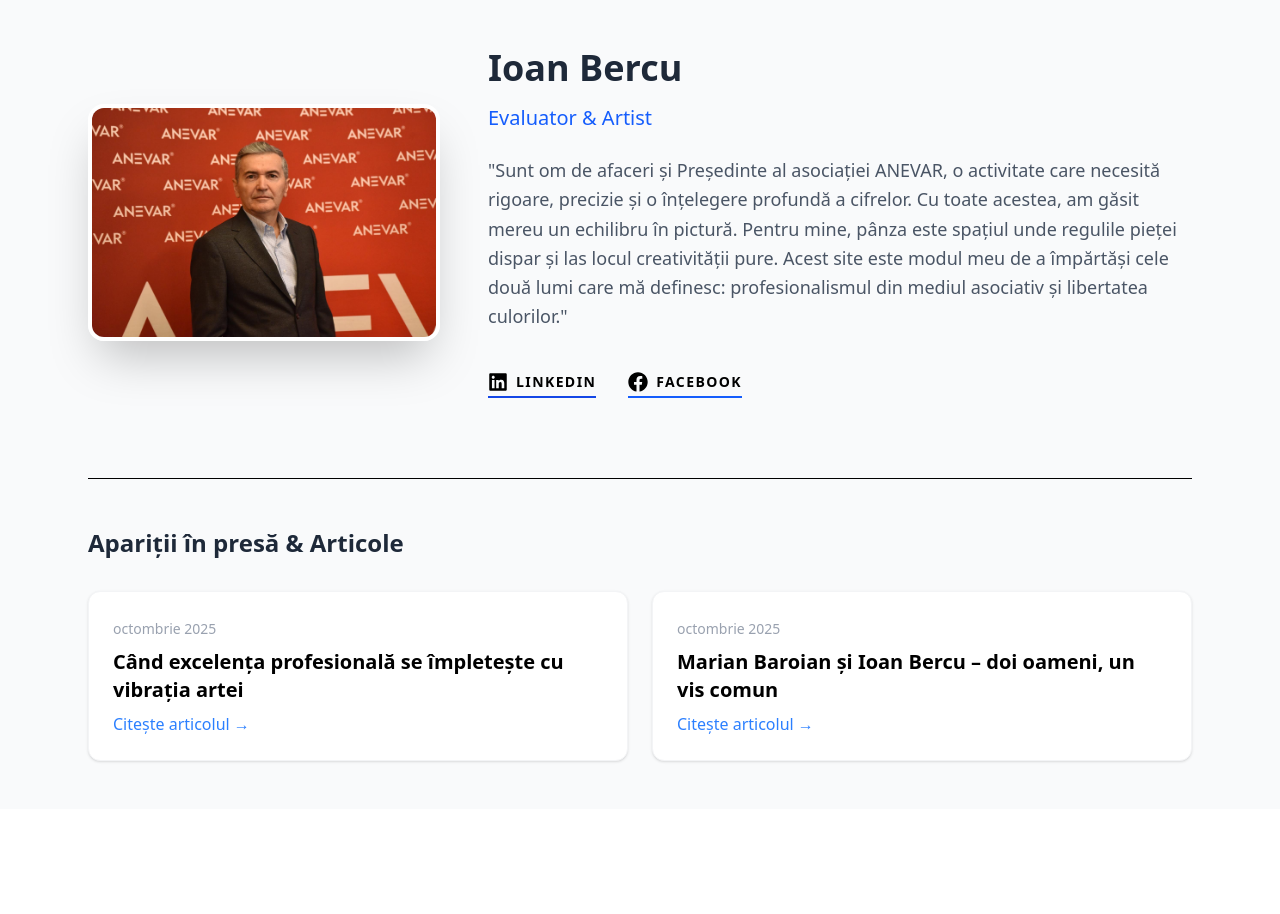
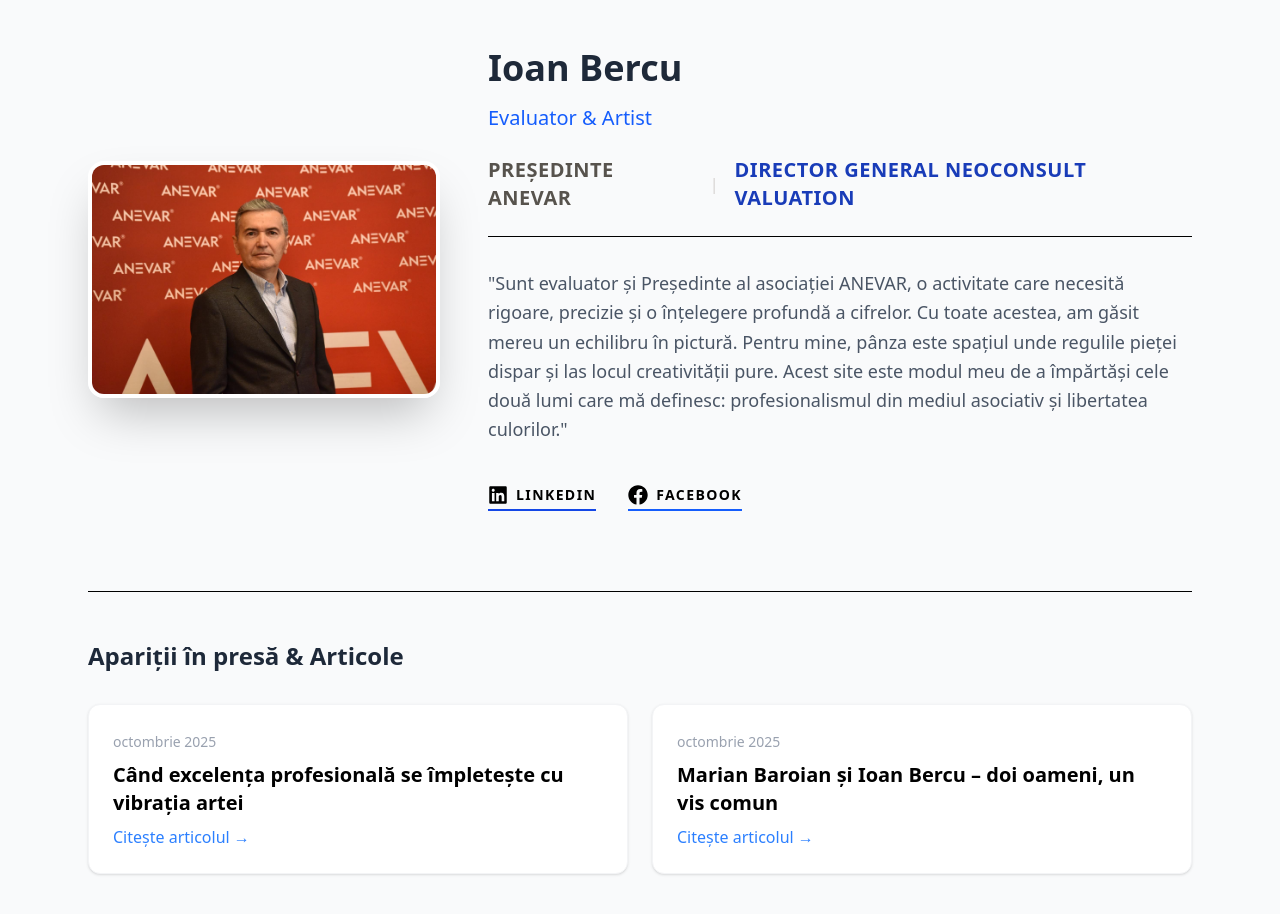
Before and after one commit to alebercu/proiect-tata, a React (Vite) app in the folder client/: page / in a window 1280 px wide. Shown: the top 914 px of the page. Before the commit the page ends 809 px from the top, so only its background shows below. Built offline with nearby package versions, Linux system fonts and the light colour scheme.

Commit message:
link neoconsult

```diff
--- a/client/src/App.jsx
+++ b/client/src/App.jsx
@@ -27,9 +27,26 @@
             <h1 className="text-4xl font-bold text-gray-800 mb-4">Ioan Bercu</h1>
             <p className="text-xl text-blue-600 font-medium mb-6">Evaluator & Artist</p>
 
+            <div className="flex flex-col mb-8 border-b pb-6">
+    <div className="flex flex-col sm:flex-row sm:items-center gap-2 sm:gap-4">
+      <p className="text-xl text-stone-600 font-semibold uppercase tracking-wide">
+        Președinte ANEVAR
+      </p>
+      <span className="hidden sm:block text-stone-300">|</span>
+      <a
+        href="https://neoconsult.ro/" // Înlocuiește cu link-ul corect dacă e altul
+        target="_blank"
+        rel="noopener noreferrer"
+        className="text-xl text-blue-800 font-semibold uppercase tracking-wide hover:underline"
+      >
+        Director General Neoconsult Valuation
+      </a>
+    </div>
+  </div>
+
             <p className="text-gray-600 leading-relaxed mb-8 text-lg">
               {/* Aici vei scrie descrierea făcută de tine */}
-              "Sunt om de afaceri și Președinte al asociației ANEVAR, o activitate care necesită rigoare, precizie și o înțelegere profundă a cifrelor. Cu toate acestea, am găsit mereu un echilibru în pictură. Pentru mine, pânza este spațiul unde regulile pieței dispar și las locul creativității pure. Acest site este modul meu de a împărtăși cele două lumi care mă definesc: profesionalismul din mediul asociativ și libertatea culorilor."
+              "Sunt evaluator și Președinte al asociației ANEVAR, o activitate care necesită rigoare, precizie și o înțelegere profundă a cifrelor. Cu toate acestea, am găsit mereu un echilibru în pictură. Pentru mine, pânza este spațiul unde regulile pieței dispar și las locul creativității pure. Acest site este modul meu de a împărtăși cele două lumi care mă definesc: profesionalismul din mediul asociativ și libertatea culorilor."
             </p>
 
             <div className="mt-10 flex gap-8">
```
